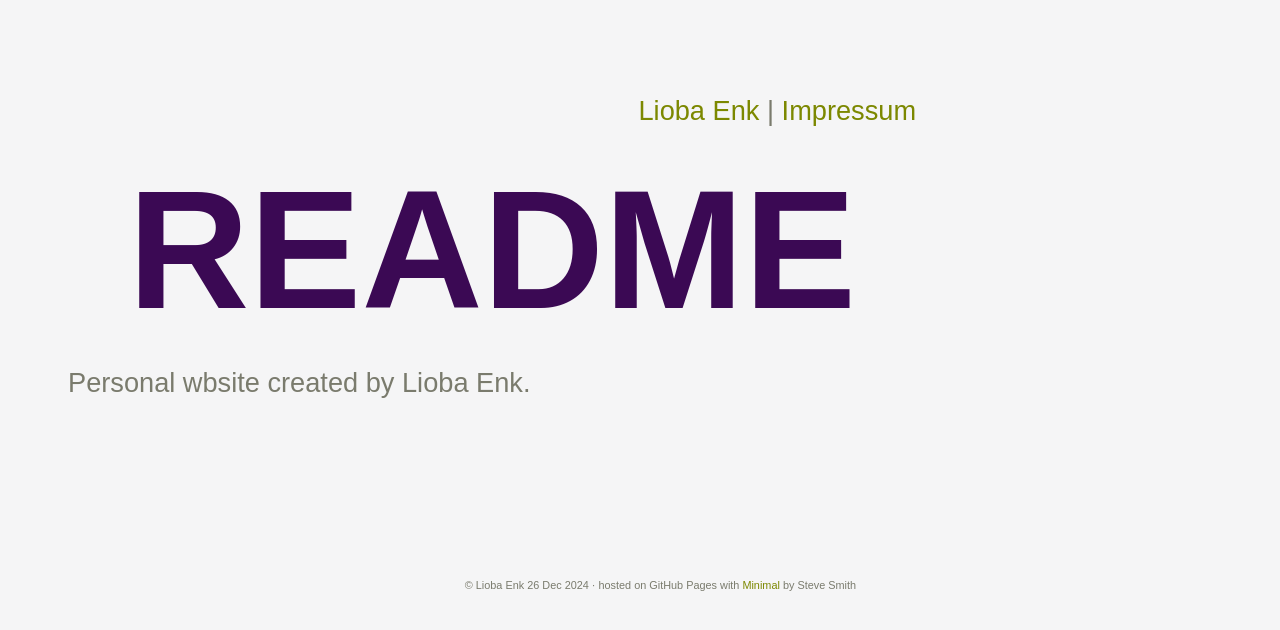
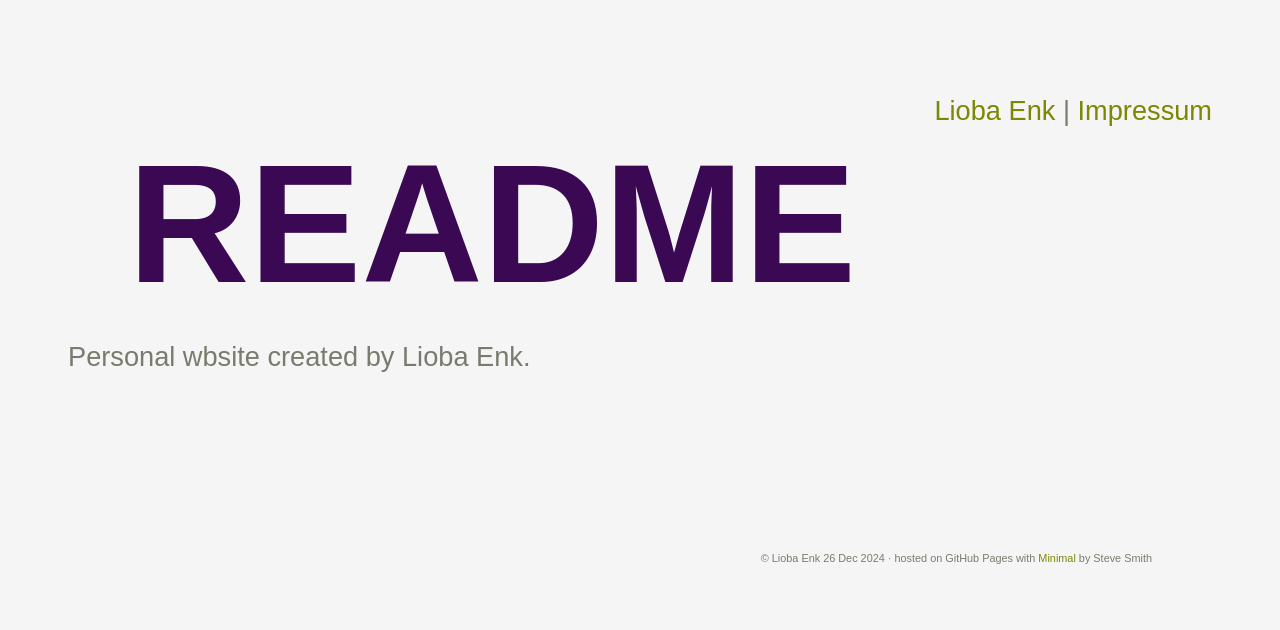
Before and after one commit to liobaenk/liobaenk.github.io, a Jekyll site: the page built from README.md, in a window 1280 px wide. Shown: the top 630 px of the page. Built offline with Jekyll 4.4.1, drawn with Linux system fonts in a browser that asks for light colours.

Commit message:
Update style.scss

```diff
--- a/assets/css/style.scss
+++ b/assets/css/style.scss
@@ -9,11 +9,6 @@
   60%  { background: #F8F8FF; }
   80%  { background: #fdfff5; }
   100% { background: white; }
-}
-
-.wrapper {
-  width: max-content;
-  margin:10 auto;
 }
 
 header {
```
